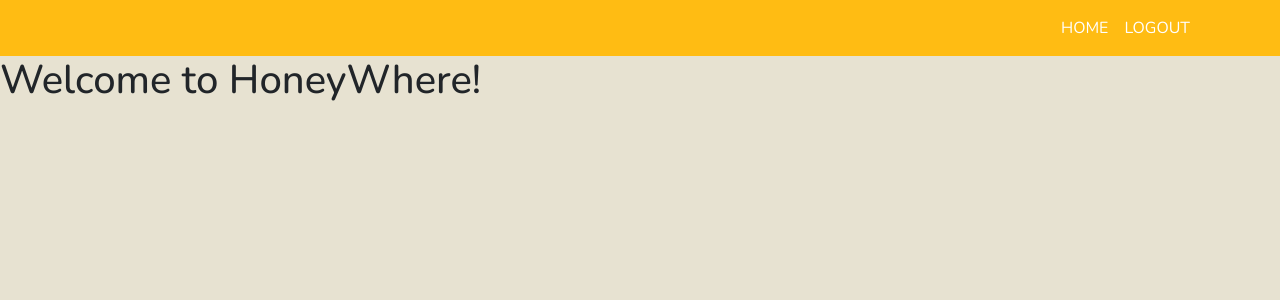
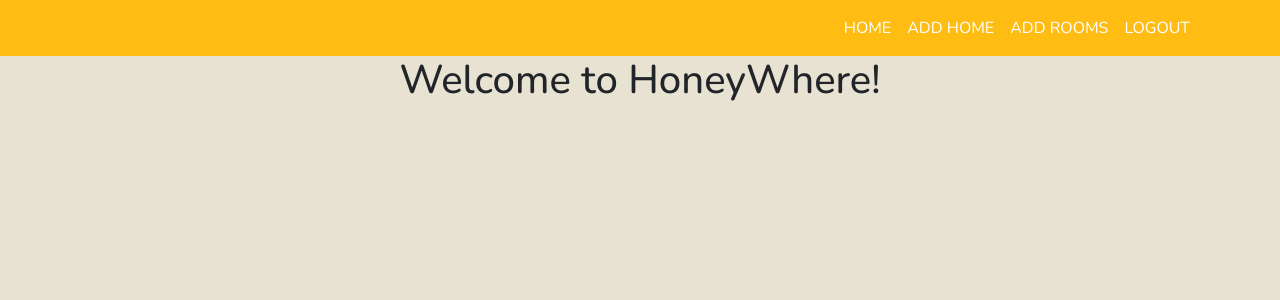
Before and after one commit to rae-stanton/honey_where, a React (Create React App) app in the folder frontend/: page / in a window 1280 px wide. Shown: the top 300 px of the page. Built offline with nearby package versions, Linux system fonts and the light colour scheme; sample sign-in values are in the browser's storage.

Commit message:
Adds nav items if logged in

```diff
--- a/frontend/src/AppNavbar.js
+++ b/frontend/src/AppNavbar.js
@@ -5,24 +5,38 @@ import Nav from "react-bootstrap/Nav";
 import Navbar from "react-bootstrap/Navbar";
 import "./AppNavbar.css";
 
-function AppNavbar({isLoggedIn}) {
-  console.log(isLoggedIn)
+function AppNavbar({ isLoggedIn }) {
+  console.log(isLoggedIn);
   return (
     <Navbar className="main-navbar" expand="lg">
       <Container className="d-flex justify-content-between">
         {/* You can uncomment and add back the logo or any other navbar components here if needed */}
         <Nav className="flex-grow-1 justify-content-end align-items-center">
-          <Nav.Link as={Link} to="/" className="navlink">Home</Nav.Link>
-          {
-            isLoggedIn ? (
-              <Nav.Link as={Link} to="/logout" className="navlink">Logout</Nav.Link>
-            ) : (
-              <>
-                <Nav.Link as={Link} to="/signup" className="navlink">Sign Up</Nav.Link>
-                <Nav.Link as={Link} to="/login" className="navlink">Log In</Nav.Link>
-              </>
-            )
-          }
+          <Nav.Link as={Link} to="/" className="navlink">
+            Home
+          </Nav.Link>
+          {isLoggedIn ? (
+            <>
+              <Nav.Link as={Link} to="/add-home" className="navlink">
+                Add Home
+              </Nav.Link>
+              <Nav.Link as={Link} to="/add-room" className="navlink">
+                Add Rooms
+              </Nav.Link>
+              <Nav.Link as={Link} to="/logout" className="navlink">
+                Logout
+              </Nav.Link>
+            </>
+          ) : (
+            <>
+              <Nav.Link as={Link} to="/signup" className="navlink">
+                Sign Up
+              </Nav.Link>
+              <Nav.Link as={Link} to="/login" className="navlink">
+                Log In
+              </Nav.Link>
+            </>
+          )}
         </Nav>
       </Container>
     </Navbar>
--- a/frontend/src/Home.js
+++ b/frontend/src/Home.js
@@ -1,9 +1,9 @@
 import React, { useState } from "react";
 
-function Home({userName}) {
+function Home({ userName }) {
   return (
-    <div>
-      <h1>Welcome to HoneyWhere{userName ? `, ${userName}` : ''}!</h1>
+    <div style={{ textAlign: "center" }}>
+      <h1>Welcome to HoneyWhere{userName ? `, ${userName}` : ""}!</h1>
     </div>
   );
 }
```
